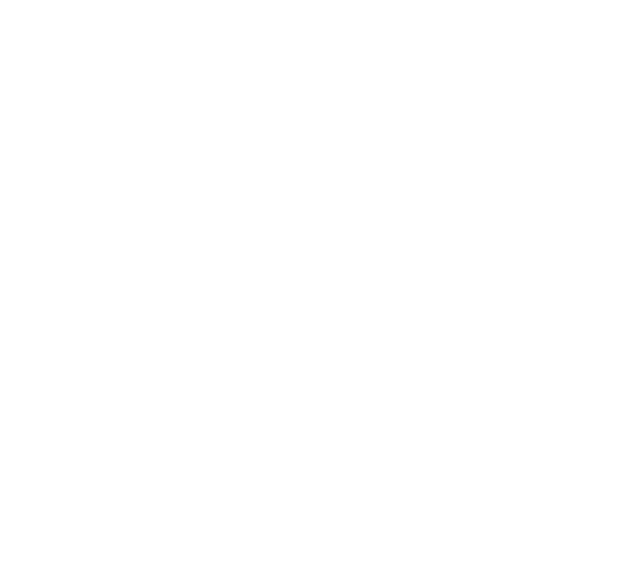
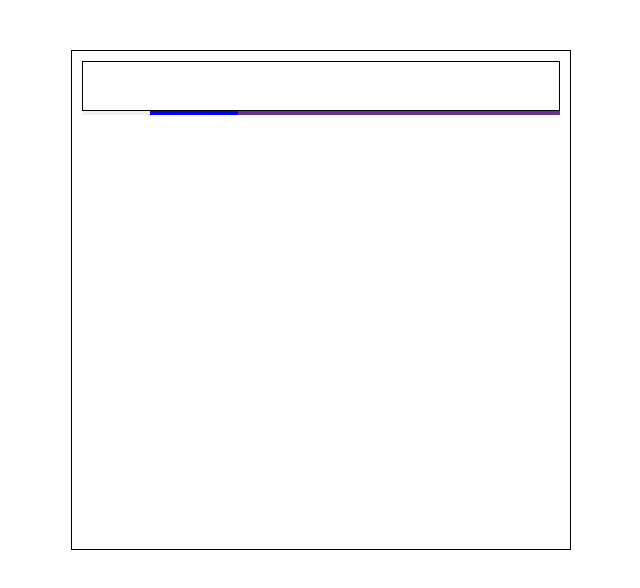
Before and after one commit to cee2tall/calculator, a plain HTML site: page index.html in a window 1280 px wide. Shown: the whole page, without its empty margins (319-959 px from the left). Drawn offline with Linux system fonts and the light colour scheme.

Commit message:
Add barebones layout of the calculator

```diff
--- a/index.html
+++ b/index.html
@@ -7,5 +7,30 @@
     <link rel="stylesheet" href="styles.css" />
     <script src="script.js" defer></script>
   </head>
-  <body></body>
+  <body>
+    <div id="calculator">
+      <div id="screen"></div>
+      <div id="buttons">
+        <button></button>
+        <button></button>
+        <button></button>
+        <button></button>
+        <button></button>
+        <button></button>
+        <button></button>
+        <button></button>
+        <button></button>
+        <button></button>
+        <button></button>
+        <button></button>
+        <button></button>
+        <button></button>
+        <button></button>
+        <div id="big-buttons">
+          <button></button>
+          <button></button>
+        </div>
+      </div>
+    </div>
+  </body>
 </html>
--- a/styles.css
+++ b/styles.css
@@ -0,0 +1,38 @@
+* {
+  padding: 0;
+  margin: 0;
+  box-sizing: border-box;
+}
+
+body {
+  padding-top: 50px;
+}
+
+#calculator {
+  border: 1px solid black;
+  width: 500px;
+  height: 500px;
+  margin: auto;
+  padding: 10px;
+}
+
+#screen {
+  text-align: right;
+  border: 1px solid black;
+  width: 100%;
+  height: 50px;
+}
+
+#buttons,
+#big-buttons {
+  display: flex;
+}
+
+#buttons {
+  background-color: rebeccapurple;
+}
+
+#big-buttons {
+  width: 20%;
+  background-color: blue;
+}
```
Also changed, not shown: calculator_reference.png (added).
